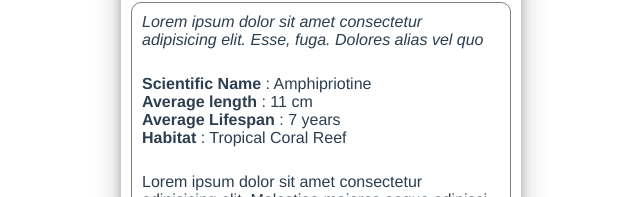
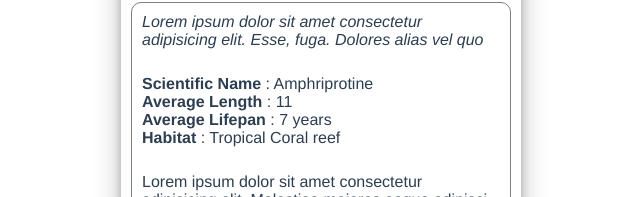
Before and after one commit to frontendops/Animal-cards-vue, a Vue app: page / in a window 1280 px wide. Shown: the part 425-622 px from the top of the page, without its empty margins (319-959 px from the left). Built offline with nearby package versions, Linux system fonts and the light colour scheme.

Commit message:
scoped slot implemented

```diff
--- a/src/App.vue
+++ b/src/App.vue
@@ -21,12 +21,24 @@ export default {
             "https://images.unsplash.com/photo-1544552866-d3ed42536cfd?ixlib=rb-1.2.1&ixid=eyJhcHBfaWQiOjEyMDd9&auto=format&fit=crop&w=2251&q=80",
           fact:
             "Lorem ipsum dolor sit amet consectetur adipisicing elit. Esse, fuga. Dolores alias vel quo",
-          details: {
-            "Scientific Name": "Amphipriotine",
-            "Average length": "11 cm",
-            "Average Lifespan": "7 years",
-            Habitat: "Tropical Coral Reef"
-          },
+          details: [
+            {
+              label: "Scientific Name",
+              value: "Amphriprotine"
+            },
+            {
+              label: "Average Length",
+              value: 11
+            },
+            {
+              label: "Average Lifepan",
+              value: "7 years"
+            },
+            {
+              label: "Habitat",
+              value: "Tropical Coral reef"
+            }
+          ],
           description:
             "Lorem ipsum dolor sit amet consectetur adipisicing elit. Molestiae maiores eaque adipisci dolor deleniti voluptate iste quia, nostrum tenetur consectetur ab tempore quaerat quo. Ratione dolorem temporibus delectus ipsa perspiciatis."
         },
@@ -36,12 +48,24 @@ export default {
             "https://images.unsplash.com/photo-1453227588063-bb302b62f50b?ixlib=rb-1.2.1&ixid=eyJhcHBfaWQiOjEyMDd9&auto=format&fit=crop&w=2250&q=80://images.unsplash.com/photo-1544552866-d3ed42536cfd?ixlib=rb-1.2.1&ixid=eyJhcHBfaWQiOjEyMDd9&auto=format&fit=crop&w=2251&q=80",
           fact:
             "Lorem ipsum dolor sit amet consectetur adipisicing elit. Esse, fuga. Dolores alias vel quo",
-          details: {
-            "Scientific Name": "doggy",
-            "Average length": "45 cm",
-            "Average Lifespan": "11 years",
-            Habitat: "Suburban homes"
-          },
+          details: [
+            {
+              label: "Scientific Name",
+              value: "doggy"
+            },
+            {
+              label: "Average Length",
+              value: 45
+            },
+            {
+              label: "Average Lifepan",
+              value: "11 years"
+            },
+            {
+              label: "Habitat",
+              value: "Tropical Coral reef"
+            }
+          ],
           description:
             "Lorem ipsum dolor sit amet consectetur adipisicing elit. Molestiae maiores eaque adipisci dolor deleniti voluptate iste quia, nostrum tenetur consectetur ab tempore quaerat quo. Ratione dolorem temporibus delectus ipsa perspiciatis."
         }
--- a/src/components/BaseCardList.vue
+++ b/src/components/BaseCardList.vue
@@ -1,7 +1,20 @@
-<template></template>
+<template>
+  <ul class="details-list">
+    <li v-for="detail in details" :key="detail.value">
+      <slot :detail="detail"></slot>
+    </li>
+  </ul>
+</template>
 
 <script>
-export default {};
+export default {
+  name: "detailsList",
+  props: {
+    details: {
+      type: Array
+    }
+  }
+};
 </script>
 
 <style scoped>
--- a/src/components/Card.vue
+++ b/src/components/Card.vue
@@ -9,13 +9,13 @@
     </div>
     <div class="content-container">
       <div class="fact">{{ animal.fact }}</div>
-      <ul class="details-list">
-        <li v-for="(detail, name) in animal.details" :key="detail.name">
-          <b>{{ name }}</b>
-          :
-          {{ detail }}
-        </li>
-      </ul>
+      <!-- List goes here fam -->
+      <BaseCardList :details="animal.details">
+        <template slot-scope="props">
+          <b>{{ props.detail.label }}</b>
+          : {{ props.detail.value }}
+        </template>
+      </BaseCardList>
 
       <div class="description">{{ animal.description }}</div>
     </div>
@@ -23,9 +23,11 @@
 </template>
 
 <script>
+import BaseCardList from "./BaseCardList.vue";
 export default {
   name: "card",
-  props: ["animal"]
+  props: ["animal"],
+  components: { BaseCardList }
 };
 </script>
 
```
